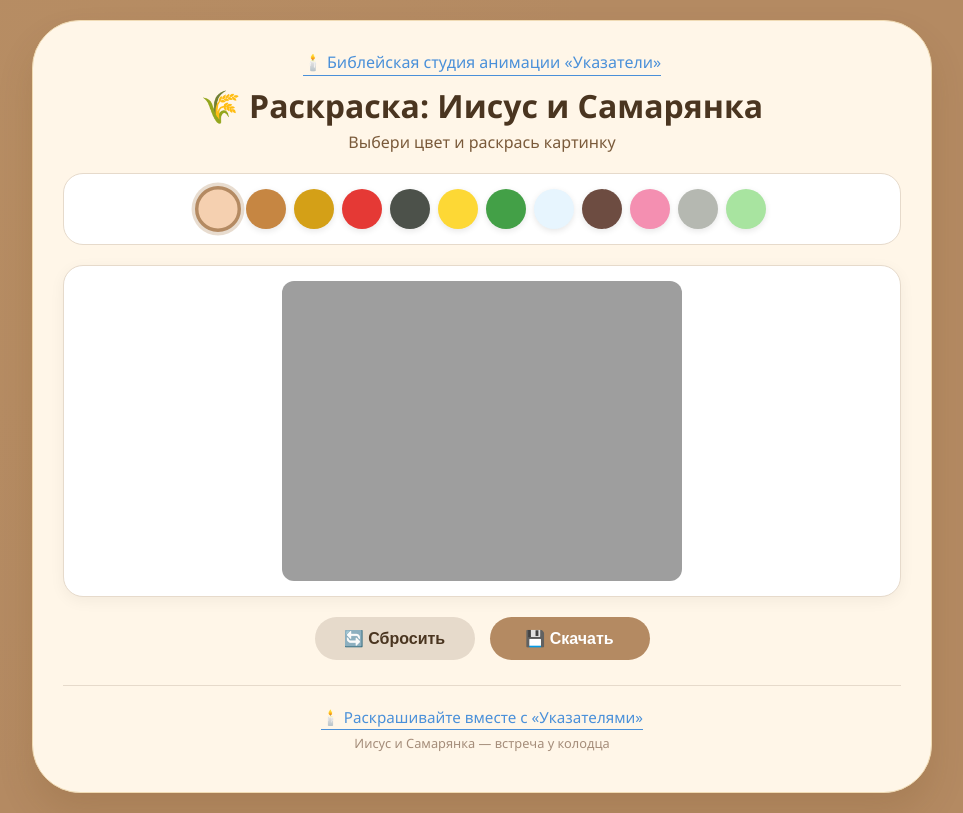
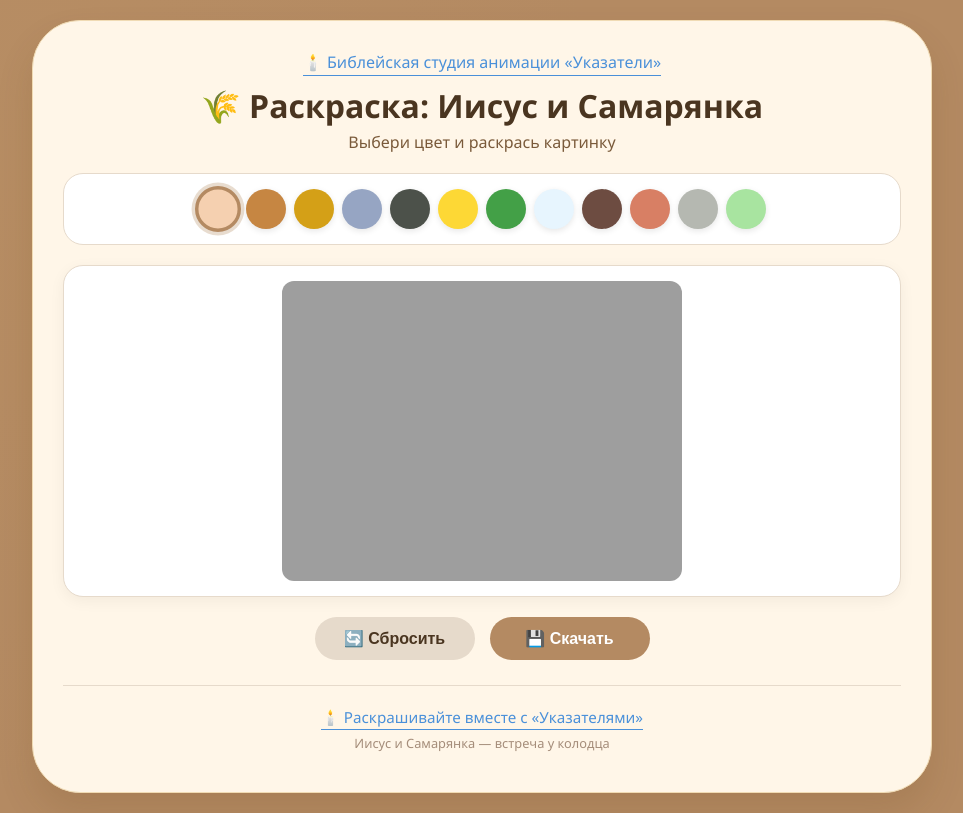
Before and after one commit to ykazateli/Jesus-and-Samaritan, a plain HTML site: page index.html in a window 1280 px wide. Shown: the whole page, without its empty margins (158-1121 px from the left). Drawn offline with Linux system fonts and the light colour scheme.

Commit message:
Update index.html

```diff
--- a/index.html
+++ b/index.html
@@ -227,13 +227,13 @@
             "#F5D0B0", // светлая кожа
             "#C68642", // тёмная кожа (загар)
             "#D4A017", // золотой (колосья, солнце)
-            "#E53935", // красный
+            "#96A5C3", // ниагара
             "#4c514a", // серый (темнее)
             "#FDD835", // жёлтый
             "#43A047", // зелёный
             "#E7f5fe", // небо
             "#6D4C41", // коричневый
-            "#F48FB1", // розовый
+            "#D87F64", // охра
             "#B5b8b1", // серый
             "#A8E4A0"  // яблоко
         ];
```
